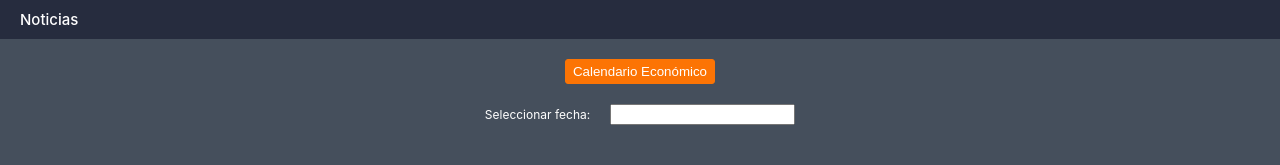
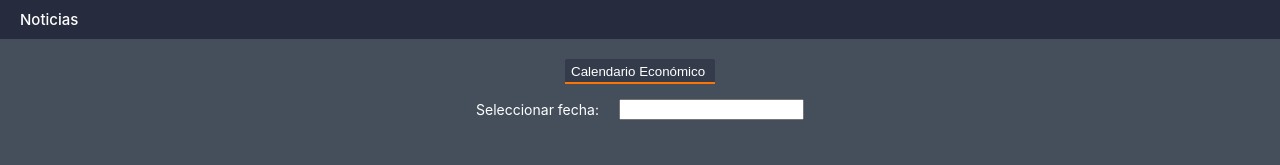
Before and after one commit to DanielaOrellanaS/frontend, a React (Create React App) app: page /notices in a window 1280 px wide. Shown: the top 165 px of the page. Built offline with nearby package versions, Linux system fonts and the light colour scheme; no server answers.

Commit message:
fix css notice (button)

```diff
--- a/src/Routes/Indicator.js
+++ b/src/Routes/Indicator.js
@@ -59,7 +59,6 @@ function Indicator() {
                 hour: 'numeric',
                 minute: 'numeric',
               });
-
               const pc1Class = rowData.pc1 && rowData.pc1 > 70 ? 'blue-text' : rowData.pc1 && rowData.pc1 < 70 ? 'red-text' : '';
               const formattedPC1 = rowData.pc1 ? parseFloat(rowData.pc1).toFixed(4) : 'N/A';
               return (
--- a/src/Routes/Notices.js
+++ b/src/Routes/Notices.js
@@ -65,7 +65,7 @@ function Notices() {
     <div>
       <h1>Noticias</h1>
       <div className='container-button'>
-        <button className="custom-button custom-centered-button" onClick={handleButtonClick}>
+        <button className="custom-button-notices custom-centered-button" onClick={handleButtonClick}>
           Calendario Económico
         </button>
       </div>
--- a/src/routes.css
+++ b/src/routes.css
@@ -308,7 +308,7 @@
   }
 
   .custom-table-indicator {
-    width: 80%;
+    width: 50%;
     max-width: 1200px;
     margin: 0 auto;
     border-collapse: collapse;
@@ -360,8 +360,26 @@
     padding: 20px;
   }
 
-  .custom-button {
-    margin-bottom: 20px;
+  .custom-button-notices {
+    height: 25px;
+    width: 150px;
+    background-color: #343B4B;
+    color: white;
+    border: none;
+    border-radius: 2px;
+    cursor: pointer;
+    display: flex;
+    align-items: center;
+    position: relative;
+  }
+
+  .custom-button-notices::after {
+      content: '';
+      position: absolute;
+      bottom: 0;
+      left: 0;
+      width: 100%;
+      border-bottom: 2px solid #FC7404;
   }
 
   .table-container-notices {
@@ -389,12 +407,14 @@
     color: white;
     font-size: 12px;
     display: flex;
+    margin-top: 15px;
     justify-content: center;
     align-items: center;
   }
 
   .label-container {
     margin-right: 20px;
+    font-size: 14px;
   }
 
   .datePicker {
```
